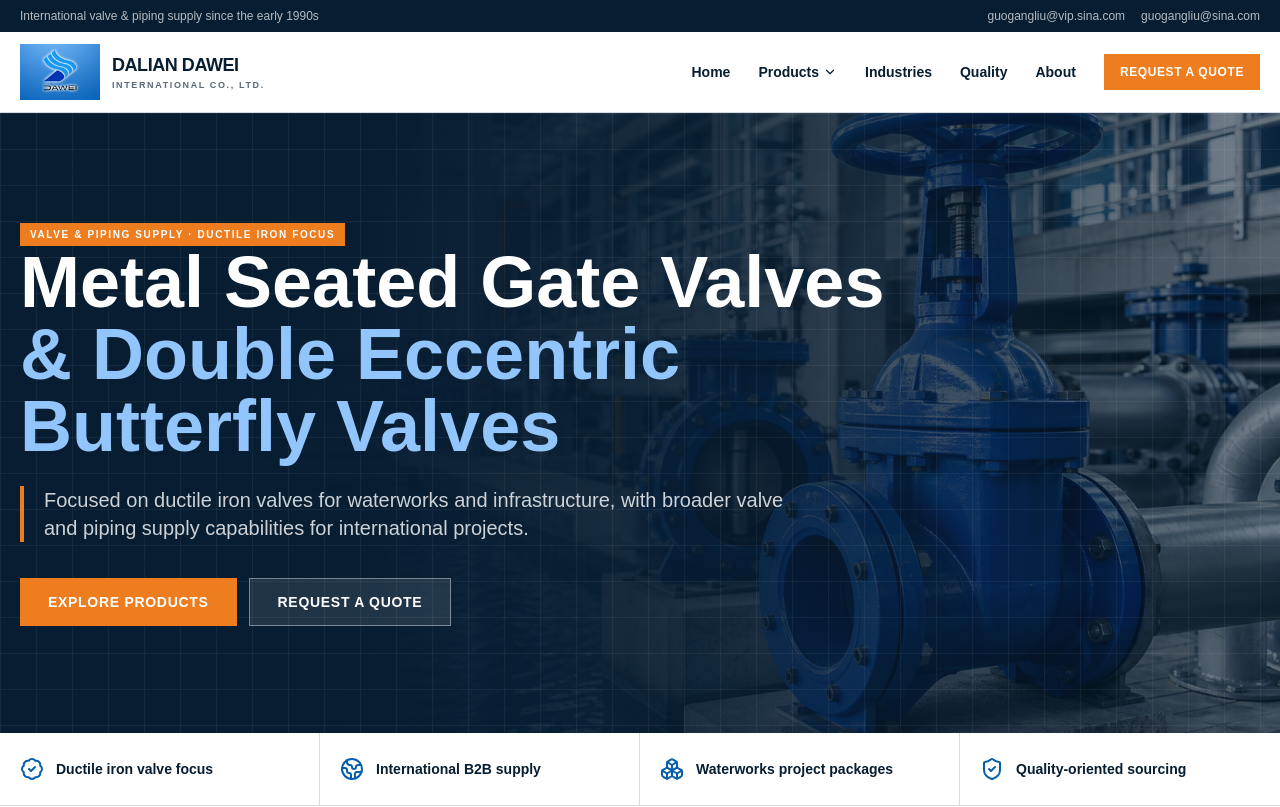
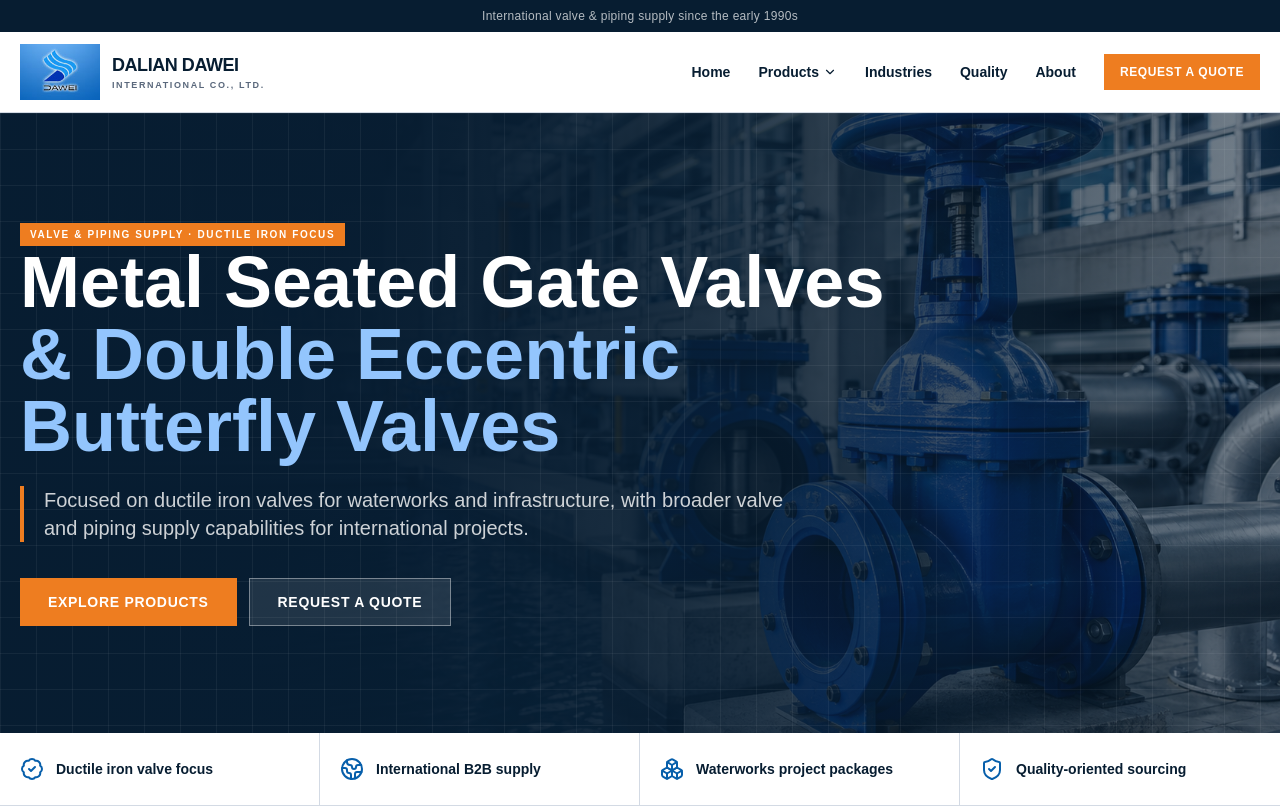
Before and after one commit to unikc/dawei, a Next.js app: page / in a window 1280 px wide. Shown: the top 807 px of the page. Built offline with nearby package versions, Linux system fonts and the light colour scheme.

Commit message:
Simplify header secondary information

```diff
--- a/components/Header.tsx
+++ b/components/Header.tsx
@@ -12,7 +12,7 @@ export function Header() {
   return (
     <>
       <div className="bg-navy px-5 py-2 text-xs text-white/70">
-        <div className="mx-auto flex max-w-7xl justify-between gap-4"><span>International valve & piping supply since the early 1990s</span><span className="flex flex-wrap justify-end gap-x-4"><a href="mailto:guogangliu@vip.sina.com">guogangliu@vip.sina.com</a><a href="mailto:guogangliu@sina.com">guogangliu@sina.com</a></span></div>
+        <div className="mx-auto max-w-7xl text-center font-medium tracking-wide">International valve &amp; piping supply since the early 1990s</div>
       </div>
       <header className="sticky top-0 z-50 border-b border-border bg-background/95 backdrop-blur">
         <div className="mx-auto flex h-20 max-w-7xl items-center justify-between px-5">
```
